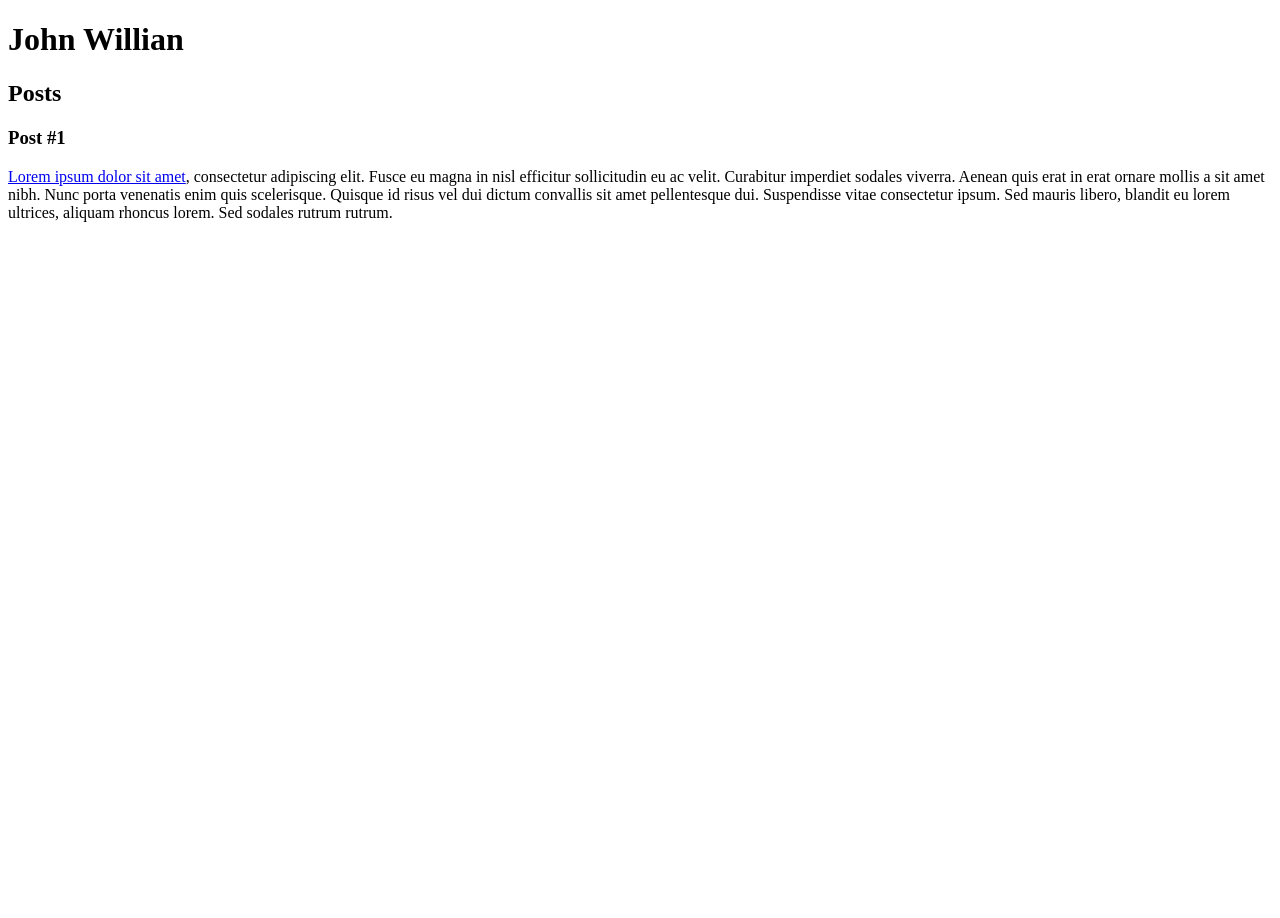
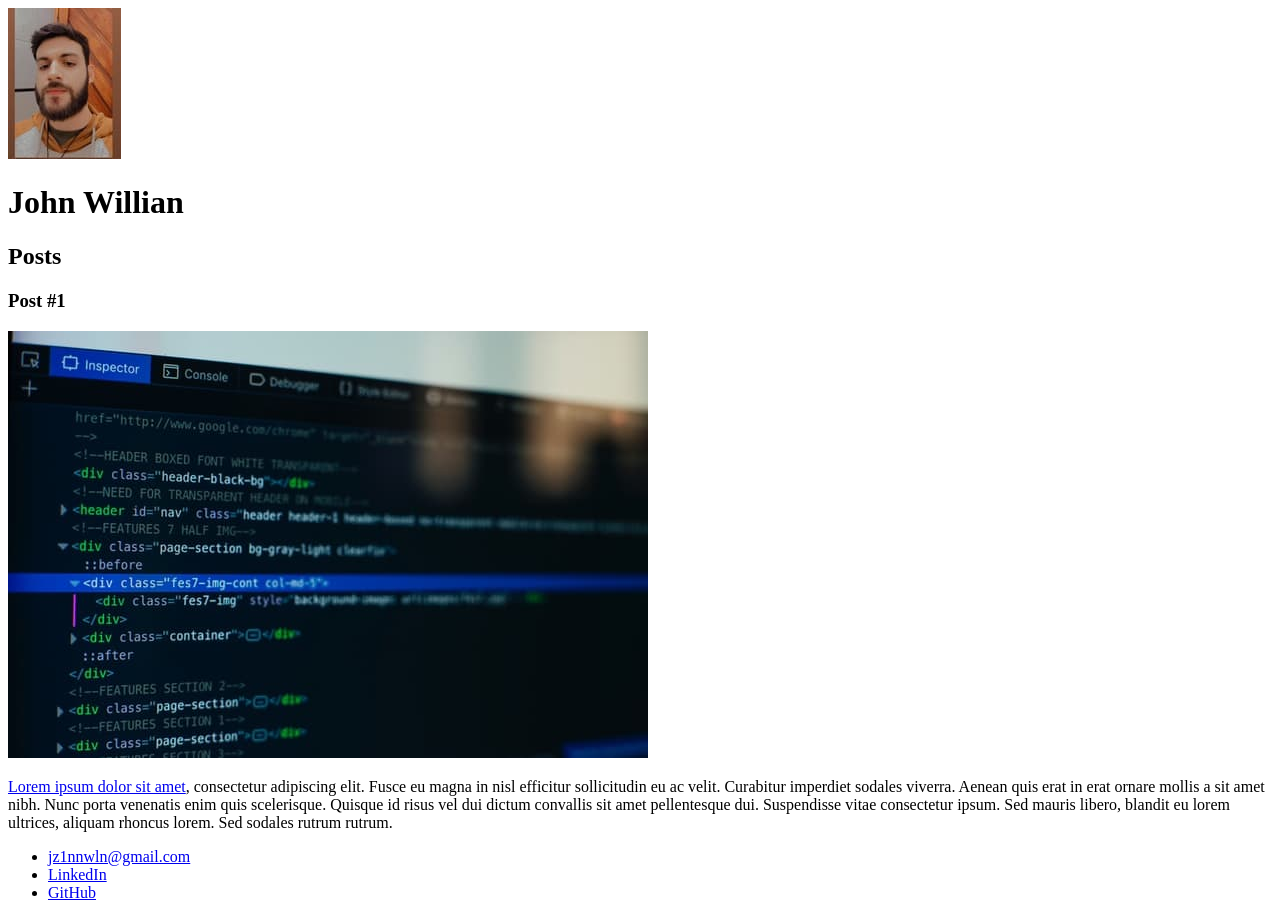
Before and after one commit to Jz1n/teste-site-html-dio, a plain HTML site: page index.html in a window 1280 px wide. Before the commit the page ends 800 px from the top, so only its background shows below. Drawn offline with Linux system fonts and the light colour scheme.

Commit message:
adicionado foto 3x4, imagem de codigo html e rodapé contendo respectivos links

```diff
--- a/index.html
+++ b/index.html
@@ -8,6 +8,7 @@
 
 <body>
   <header>
+    <img src="pp3x4.jpg" alt="Ilustração do rosto de John Willian">
     <h1>John Willian</h1>
   </header>
   <section>
@@ -17,13 +18,26 @@
     <article>
       <header>
         <h3>Post #1</h3>
+        <img src="html.jpg" alt="Editor texto contendo codigo html">
       </header>
       <p>
         <a href="https://www.lipsum.com/feed/html" target="_blank">Lorem ipsum dolor sit amet</a>, consectetur adipiscing elit. Fusce eu magna in nisl efficitur sollicitudin eu ac velit. Curabitur imperdiet sodales viverra. Aenean quis erat in erat ornare mollis a sit amet nibh. Nunc porta venenatis enim quis scelerisque. Quisque id risus vel dui dictum convallis sit amet pellentesque dui. Suspendisse vitae consectetur ipsum. Sed mauris libero, blandit eu lorem ultrices, aliquam rhoncus lorem. Sed sodales rutrum rutrum.
       </p>
     </article>
   </section>
-  <footer></footer>
+  <footer>
+    <ul>
+      <li>
+        <a href=" mailto:jz1nnwln@gmail.com">jz1nnwln@gmail.com</a>
+      </li>
+      <li>
+        <a href="https://www.linkedin.com/in/jz1nnwln" target="_blank">LinkedIn</a>
+      </li>
+      <li>
+        <a href="https://github.com/Jz1n" target="_blank">GitHub</a>
+      </li>
+    </ul>
+  </footer>
 </body>
 
 </html>
```
Also changed, not shown: html.jpg (added), pp3x4.jpg (added).
